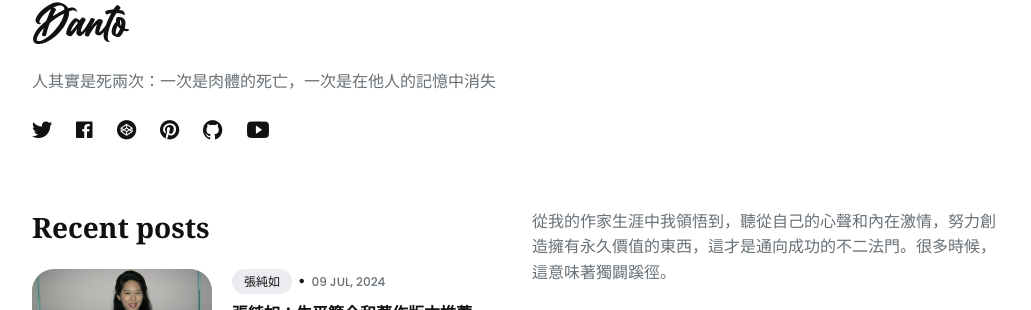
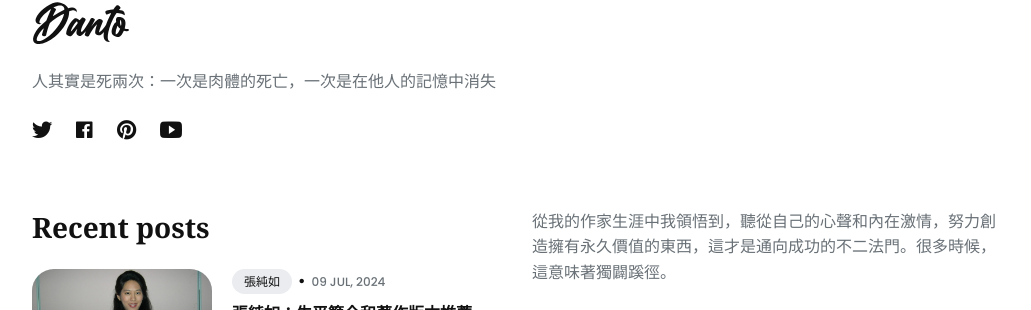
Before and after one commit to thatirischang/thatirischang.github.io, a Jekyll site: the page built from index.html, in a window 1280 px wide. Shown: the part 4024-4334 px from the top of the page, without its empty margins (124-1155 px from the left). Built offline with Jekyll 4.4.1, drawn with Linux system fonts in a browser that asks for light colours.

Commit message:
Update settings.yml

```diff
--- a/_data/settings.yml
+++ b/_data/settings.yml
@@ -58,12 +58,10 @@
 
 # Social Links
 social:
-- {icon: "twitter", link: "https://twitter.com"}
-- {icon: "facebook", link: "https://facebook.com"}
-- {icon: "codepen", link: "https://codepen.io"}
+- {icon: "twitter", link: "https://x.com/irischangstudio"}
+- {icon: "facebook", link: "https://www.facebook.com/irischangstudio/"}
 - {icon: "pinterest", link: "https://pinterest.com"}
-- {icon: "github", link: "https://github.com"}
-- {icon: "youtube", link: "https://youtube.com"}
+- {icon: "youtube", link: "https://www.youtube.com/@irischangstudio"}
 
 # Example of adding a new link to the footer - {icon: "instagram", link: "https://instagram.com"}
 # Other icons can be found at https://ionicons.com/v4/
```
